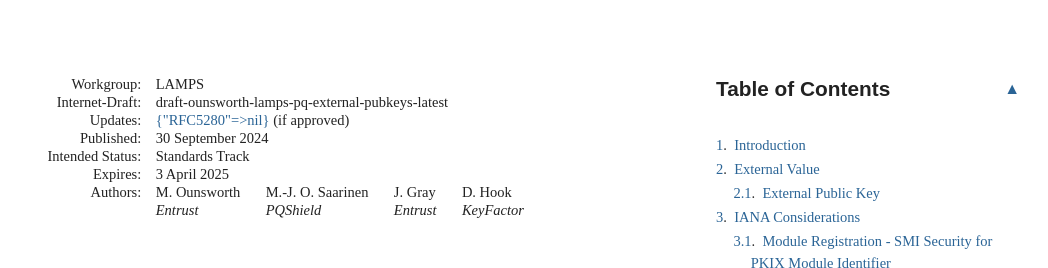
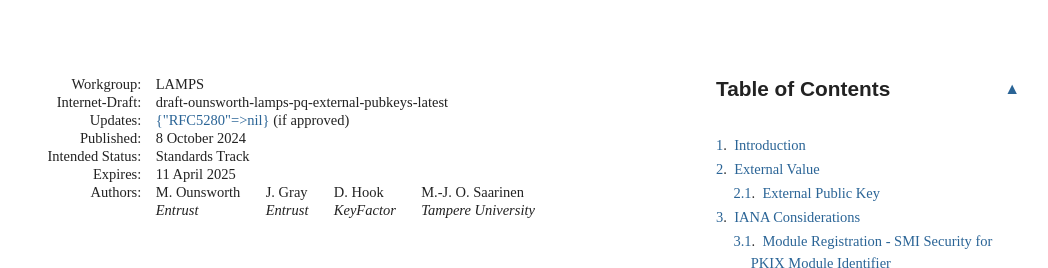
Before and after one commit to EntrustCorporation/draft-pq-external-pubkeys, a plain HTML site: page draft-ounsworth-lamps-pq-external-pubkeys.html in a window 1280 px wide. Shown: the top 268 px of the page, without its empty margins (92-1140 px from the left). Drawn offline with Linux system fonts and the light colour scheme; a web font is replaced by a local one.

Commit message:
Script updating gh-pages from 74c1e36. [ci skip]

```diff
--- a/draft-ounsworth-lamps-pq-external-pubkeys.html
+++ b/draft-ounsworth-lamps-pq-external-pubkeys.html
@@ -6,9 +6,9 @@
 <meta content="initial-scale=1.0" name="viewport">
 <title>External Keys For Use In Internet X.509 Certificates</title>
 <meta content="Mike Ounsworth" name="author">
-<meta content="Markku-Juhani O. Saarinen" name="author">
 <meta content="J. Gray" name="author">
 <meta content="D. Hook" name="author">
+<meta content="Markku-Juhani O. Saarinen" name="author">
 <meta content="
        Many of the post quantum cryptographic algorithms have large public keys. In the interest of reducing bandwidth of transitting X.509 certificates, this document defines new public key and algorithms for referencing external public key data by hash, and location, for example URL. This mechanism is designed to mimic the behaviour of an Authority Information Access extension.
 
@@ -16,11 +16,11 @@
 
 
     " name="description">
-<meta content="xml2rfc 3.23.1" name="generator">
+<meta content="xml2rfc 3.23.2" name="generator">
 <meta content="Internet-Draft" name="keyword">
 <meta content="draft-ounsworth-lamps-pq-external-pubkeys-latest" name="ietf.draft">
 <!-- Generator version information:
-  xml2rfc 3.23.1
+  xml2rfc 3.23.2
     Python 3.12.6
     ConfigArgParse 1.7
     google-i18n-address 3.1.1
@@ -1031,11 +1031,11 @@ svg :is([fill="white"], [fill^="#fff"]) {
 <thead><tr>
 <td class="left">Internet-Draft</td>
 <td class="center">External X.509 Keys</td>
-<td class="right">September 2024</td>
+<td class="right">October 2024</td>
 </tr></thead>
 <tfoot><tr>
 <td class="left">Ounsworth, et al.</td>
-<td class="center">Expires 3 April 2025</td>
+<td class="center">Expires 11 April 2025</td>
 <td class="right">[Page]</td>
 </tr></tfoot>
 </table>
@@ -1051,12 +1051,12 @@ svg :is([fill="white"], [fill^="#fff"]) {
 <a href="https://www.rfc-editor.org/rfc/rfc%7B%22RFC5280%22=&gt;nil%7D" class="eref">{"RFC5280"=&gt;nil}</a> (if approved)</dd>
 <dt class="label-published">Published:</dt>
 <dd class="published">
-<time datetime="2024-09-30" class="published">30 September 2024</time>
+<time datetime="2024-10-08" class="published">8 October 2024</time>
     </dd>
 <dt class="label-intended-status">Intended Status:</dt>
 <dd class="intended-status">Standards Track</dd>
 <dt class="label-expires">Expires:</dt>
-<dd class="expires"><time datetime="2025-04-03">3 April 2025</time></dd>
+<dd class="expires"><time datetime="2025-04-11">11 April 2025</time></dd>
 <dt class="label-authors">Authors:</dt>
 <dd class="authors">
 <div class="author">
@@ -1064,16 +1064,16 @@ svg :is([fill="white"], [fill^="#fff"]) {
 <div class="org">Entrust</div>
 </div>
 <div class="author">
-      <div class="author-name">M.-J. O. Saarinen</div>
-<div class="org">PQShield</div>
-</div>
-<div class="author">
       <div class="author-name">J. Gray</div>
 <div class="org">Entrust</div>
 </div>
 <div class="author">
       <div class="author-name">D. Hook</div>
 <div class="org">KeyFactor</div>
+</div>
+<div class="author">
+      <div class="author-name">M.-J. O. Saarinen</div>
+<div class="org">Tampere University</div>
 </div>
 </dd>
 </dl>
@@ -1113,7 +1113,7 @@ svg :is([fill="white"], [fill^="#fff"]) {
         time. It is inappropriate to use Internet-Drafts as reference
         material or to cite them other than as "work in progress."<a href="#section-boilerplate.1-3" class="pilcrow">¶</a></p>
 <p id="section-boilerplate.1-4">
-        This Internet-Draft will expire on 3 April 2025.<a href="#section-boilerplate.1-4" class="pilcrow">¶</a></p>
+        This Internet-Draft will expire on 11 April 2025.<a href="#section-boilerplate.1-4" class="pilcrow">¶</a></p>
 </section>
 </div>
 <div id="copyright">
@@ -1560,14 +1560,6 @@ been inadvertently omitted from this list.<a href="#section-6-3" class="pilcrow"
 </div>
 </address>
 <address class="vcard">
-        <div dir="auto" class="left"><span class="fn nameRole">Markku-Juhani O. Saarinen</span></div>
-<div dir="auto" class="left"><span class="org">PQShield</span></div>
-<div class="email">
-<span>Email:</span>
-<a href="mailto:mjos@pqshield.com" class="email">mjos@pqshield.com</a>
-</div>
-</address>
-<address class="vcard">
         <div dir="auto" class="left"><span class="fn nameRole">J. Gray</span></div>
 <div dir="auto" class="left"><span class="org">Entrust</span></div>
 <div class="email">
@@ -1581,6 +1573,15 @@ been inadvertently omitted from this list.<a href="#section-6-3" class="pilcrow"
 <div class="email">
 <span>Email:</span>
 <a href="mailto:david.hook@keyfactor.com" class="email">david.hook@keyfactor.com</a>
+</div>
+</address>
+<address class="vcard">
+        <div dir="auto" class="left"><span class="fn nameRole">Markku-Juhani O. Saarinen</span></div>
+<div dir="auto" class="left"><span class="org">Tampere University</span></div>
+<div dir="auto" class="left"><span class="country-name">Finland</span></div>
+<div class="email">
+<span>Email:</span>
+<a href="mailto:markku-juhani.saarinen@tuni.fi" class="email">markku-juhani.saarinen@tuni.fi</a>
 </div>
 </address>
 </section>
```
Also changed, not shown: index.html (+1 -1 lines), draft-ounsworth-lamps-pq-external-pubkeys.txt.
